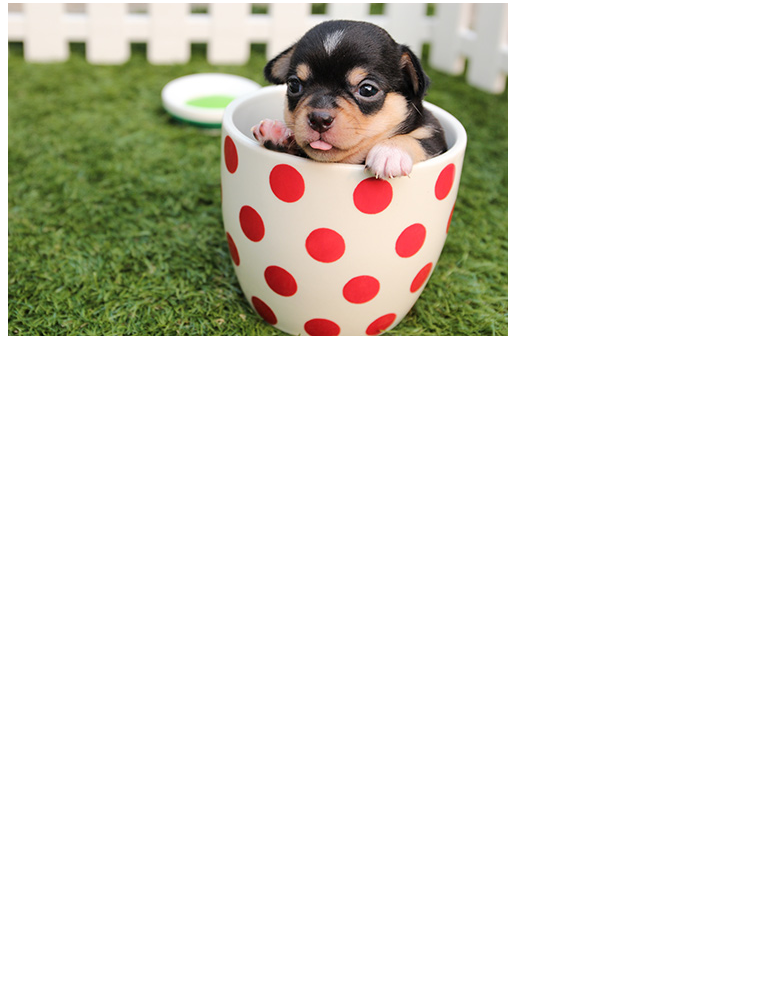
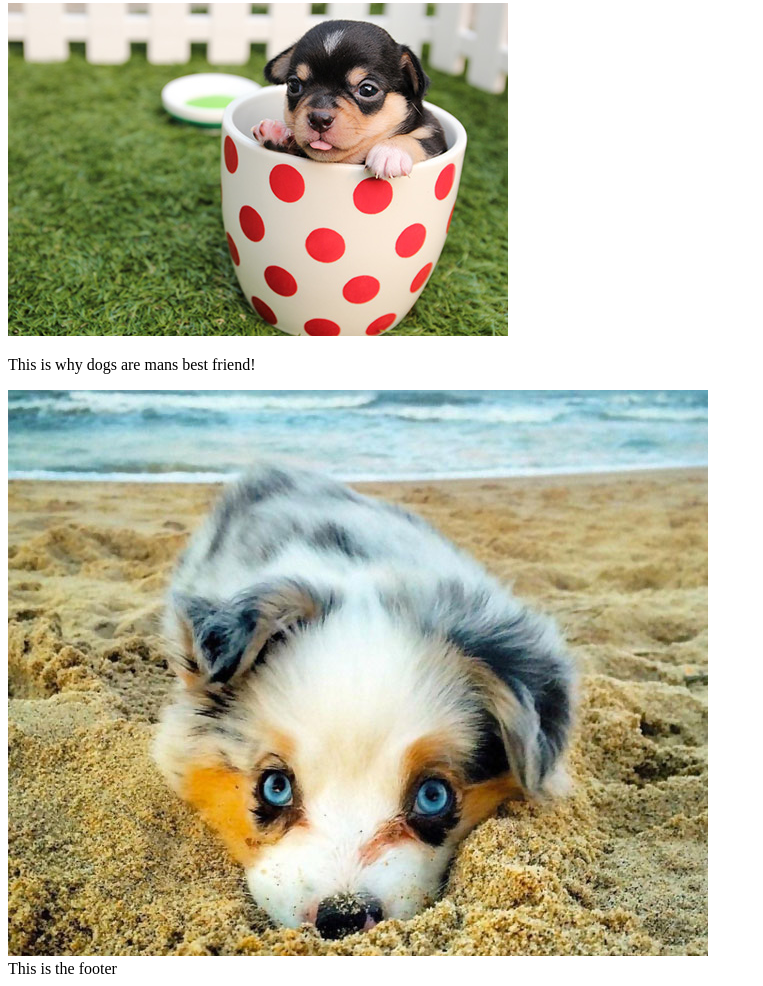
Before and after one commit to dsolano2/dsolano2.github.io, a plain HTML site: page file-path-examples/index.html in a window 1280 px wide. Shown: the part 137-1123 px from the top of the page, without its empty margins (0-763 px from the left). Before the commit the page ends 800 px from the top, so only its background shows below. Drawn offline with Linux system fonts and the light colour scheme.

Commit message:
new puppy
new pic and other stuff

```diff
--- a/file-path-examples/index.html
+++ b/file-path-examples/index.html
@@ -5,9 +5,7 @@
         <title>Midwest Chihuahua Rescue Resources - Home</title>
         <meta name="description" content="Find a Chihuahua to rescue in the Midwest and learn how to care for your tiny new friend.">
     </head>
-
     <body>
-
         <!-- Here's an internal link to the useful-links page, which lives in the resources folder. This link contains an example of a relative file path. Remember, relative paths change based on the location of the file where you're making the link and the file you're linking to. -->
         <a href="resources/useful-links.html">Useful Links</a>
 
@@ -16,6 +14,10 @@
 
         <!-- In the example below, we're using a relative file path to go into the images folder and show pup-in-cup.jpg -->
         <img src="images/pup-in-cup.jpg" alt="Chihuahua puppy in a cup with red polka dots">
-
+        <p> This is why dogs are mans best friend!</p>
+        <img src="images/blueeyedpuppy.jpg"alt="blue eyed puppy in sand">
+       <footer>
+           This is the footer
+        </footer>
     </body>
 </html>
```
Also changed, not shown: file-path-examples/images/blueeyedpuppy.jpg (added), 3 other files.
